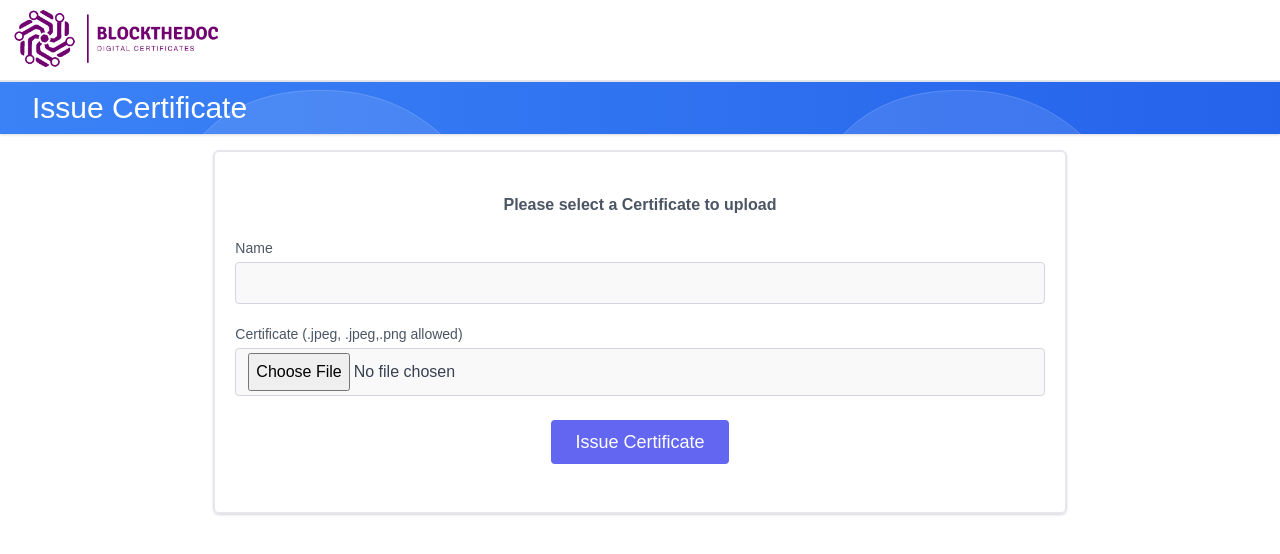
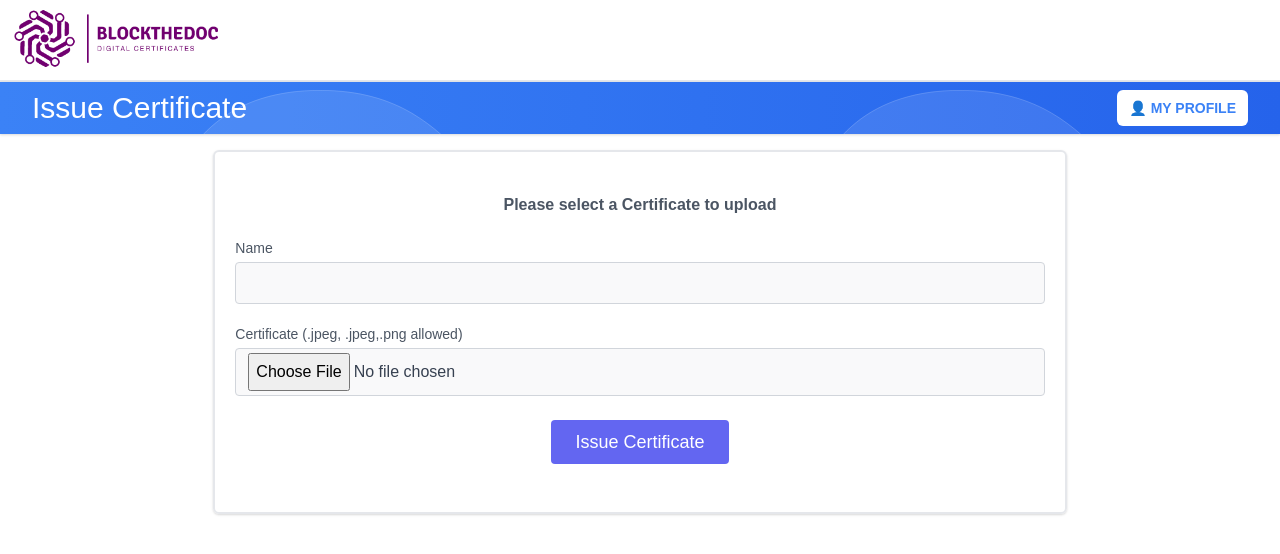
Before and after one commit to HarshBalyan/block-the-doc, a React (Create React App) app: page /issue in a window 1280 px wide. Shown: the top 554 px of the page. Built offline with nearby package versions, Linux system fonts and the light colour scheme.

Commit message:
Profile button added in page heading

```diff
--- a/src/components/PageHeading.js
+++ b/src/components/PageHeading.js
@@ -1,3 +1,5 @@
+import { Link } from "react-router-dom";
+
 const PageHeading = ({ title }) => {
   return (
     <div className="py-2 bg-gradient-to-r from-blue-500 to-blue-600 overflow-hidden shadow">
@@ -164,8 +166,13 @@ const PageHeading = ({ title }) => {
             </linearGradient>
           </defs>
         </svg>
-        <div className="relative flex justify-left items-center">
+        <div className="relative flex justify-between items-center">
           <div className="text-sm font-medium text-white text-3xl">{title}</div>
+          <Link to="/my-profile">
+            <button class="whitespace-nowrap text-right inline-flex rounded-md bg-white py-2 px-3 text-sm font-bold uppercase text-blue-500 hover:bg-opacity-90">
+              👤 My Profile
+            </button>
+          </Link>
         </div>
       </div>
     </div>
```
